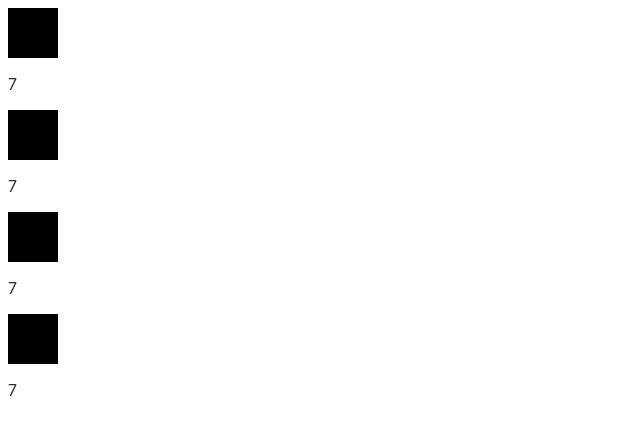
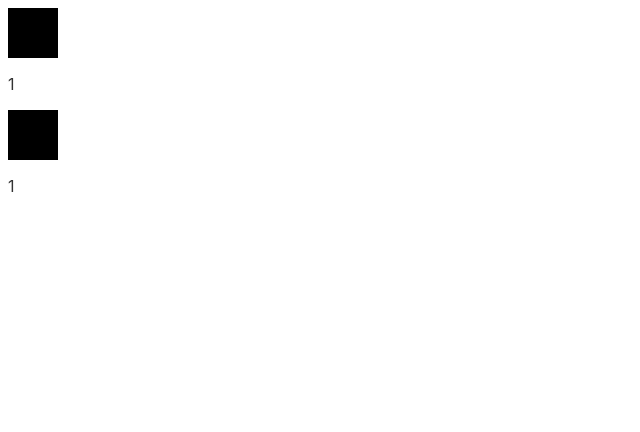
Before and after one commit to n-ckr-ch-rds-n/game-of-life, a Svelte app: page / in a window 1280 px wide. Shown: the top 432 px of the page, without its empty margins (0-640 px from the left). Built offline with nearby package versions, Linux system fonts and the light colour scheme.

Commit message:
Set cell color based on state

```diff
--- a/src/App.svelte
+++ b/src/App.svelte
@@ -1,8 +1,8 @@
 <script lang="ts">
 	import Cell from "./cell/Cell.svelte"
 
-    let cells = [1, 2, 3, 4];
+    let cells = [{state: 1}, {state: 1}];
 </script>
 {#each cells as cell}
-    <Cell state={7}/>
+    <Cell state={cell.state}/>
 {/each}
--- a/src/cell/Cell.svelte
+++ b/src/cell/Cell.svelte
@@ -1,9 +1,14 @@
 <script lang="ts">
     export let state: number = 0;
+    const colorByState = {
+        0: "white",
+        1: "black"
+    };
+    let color: string = colorByState[state];
 </script>
 
 <main>
-    <div class="square"></div>
+    <div class="square" style = "background-color: {color}"></div>
     <p>{state}</p>
 </main>
 
@@ -11,6 +16,5 @@
     .square {
         height: 50px;
         width: 50px;
-        background-color: black;
     }
 </style>
```
